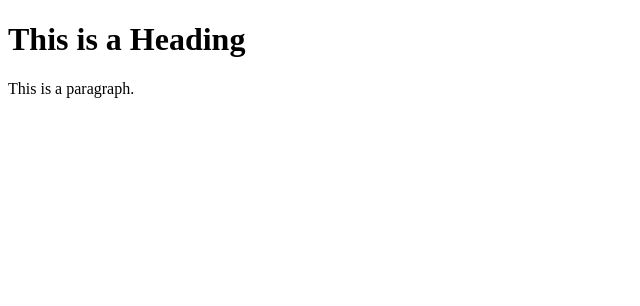
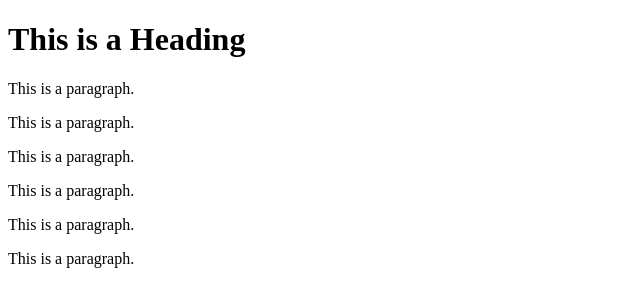
Before and after one commit to pawan121194/Firstproject, a plain HTML site: page index.html in a window 1280 px wide. Shown: the whole page, without its empty margins (0-640 px from the left). Drawn offline with Linux system fonts and the light colour scheme.

Commit message:
First Commit

```diff
--- a/index.html
+++ b/index.html
@@ -7,6 +7,11 @@
 
 <h1>This is a Heading</h1>
 <p>This is a paragraph.</p>
+<p>This is a paragraph.</p>
+<p>This is a paragraph.</p>
+<p>This is a paragraph.</p>
+<p>This is a paragraph.</p>
+<p>This is a paragraph.</p>
 
 </body>
 </html>
```
